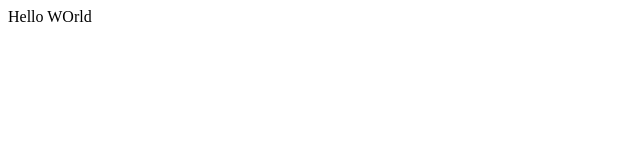
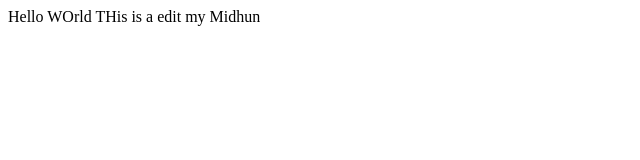
Before and after one commit to midhun-coddletech/git-part1, a plain HTML site: page index.html in a window 1280 px wide. Shown: the whole page, without its empty margins (0-640 px from the left). Drawn offline with Linux system fonts and the light colour scheme.

Commit message:
added a line my midhun

```diff
--- a/index.html
+++ b/index.html
@@ -7,5 +7,7 @@
 </head>
 <body>
     Hello WOrld
+
+    THis is a edit my Midhun
 </body>
 </html>
```
